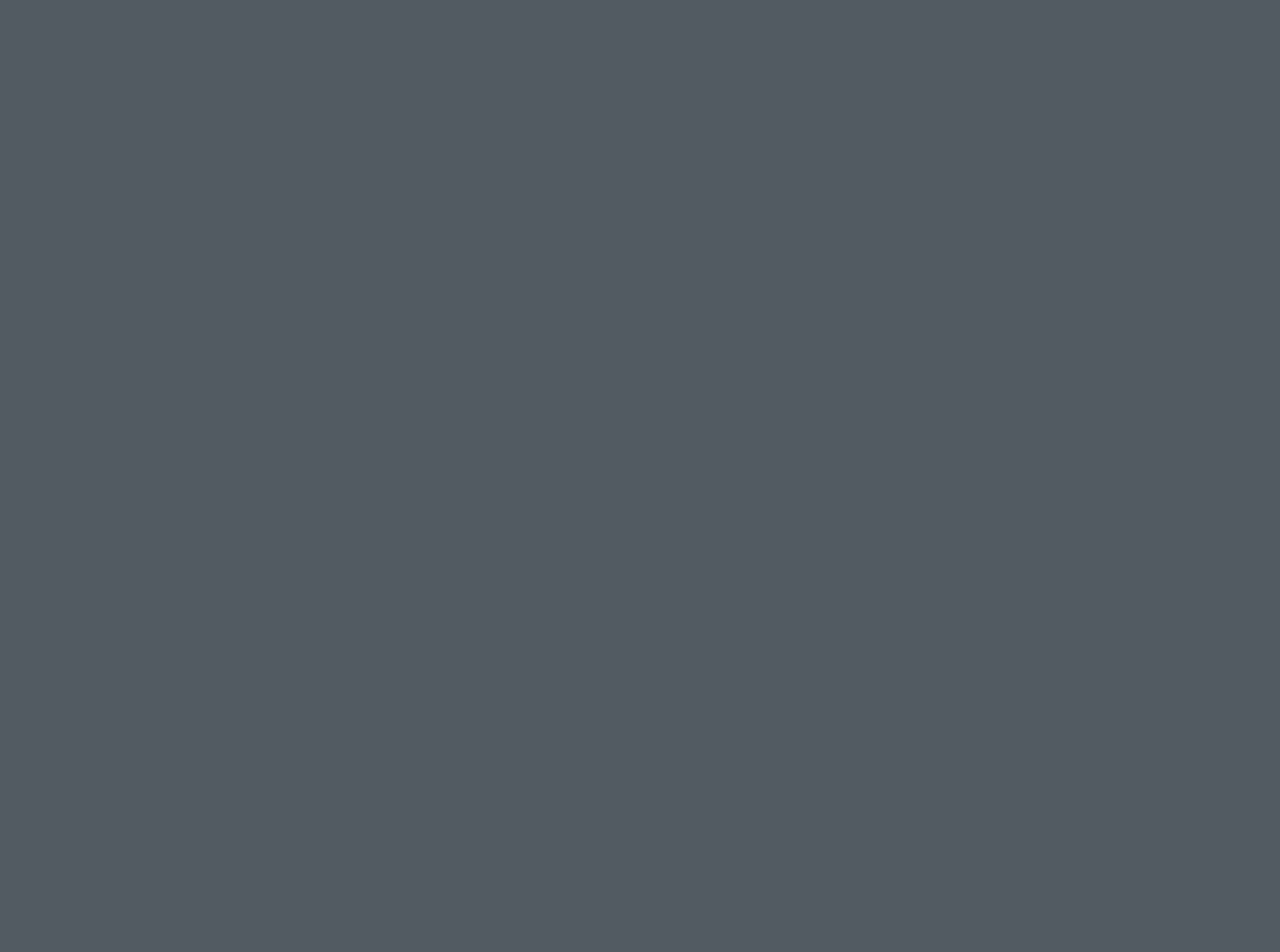
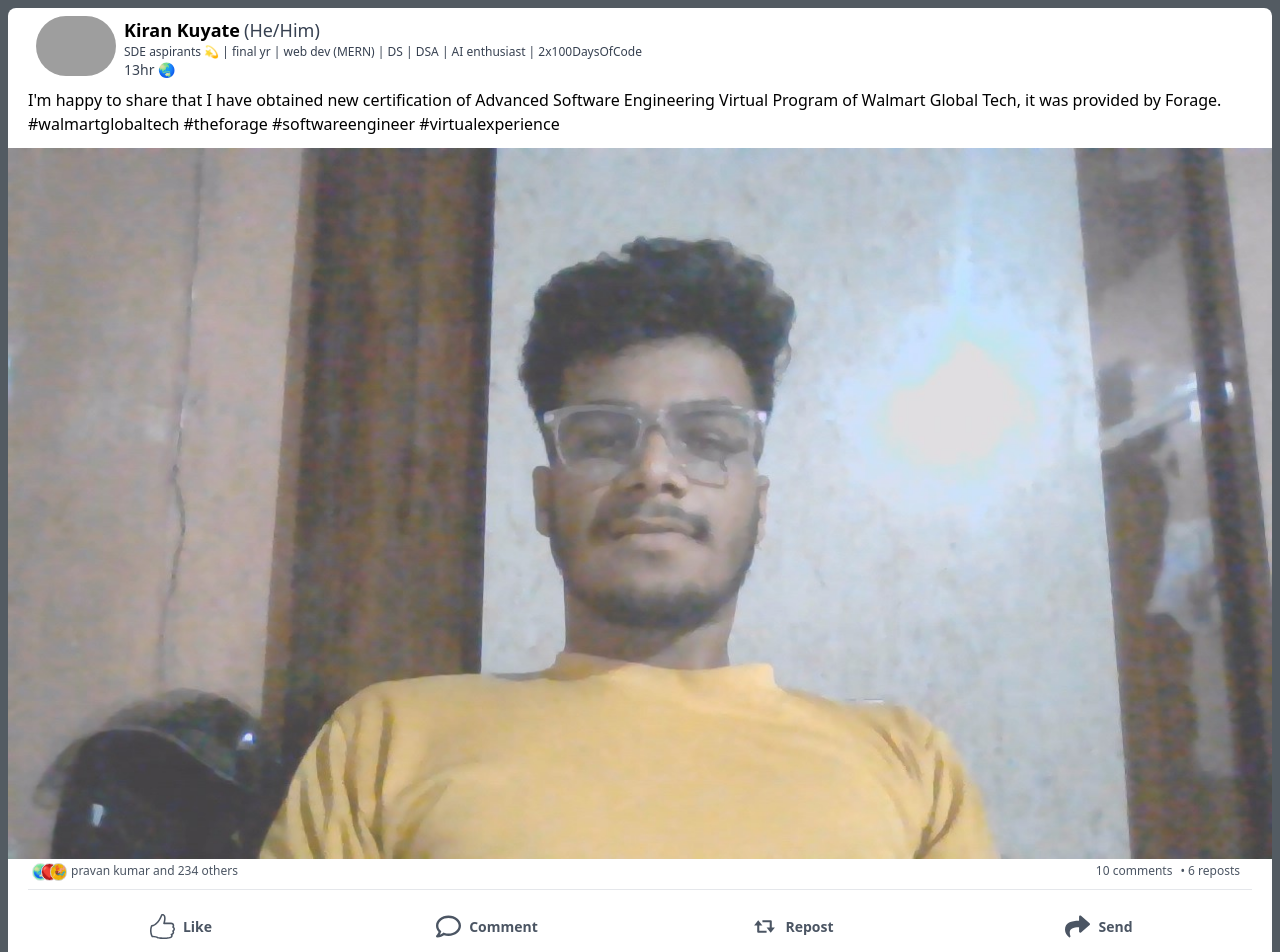
Before and after one commit to kirankuyate2157/Compomponents, a React (Vite) app: page /post in a window 1280 px wide. Before the commit this address had no page. Shown: the top 952 px of the page. Before the commit the page ends 800 px from the top, so only its background shows below. Built offline with nearby package versions, Linux system fonts and the light colour scheme; grey boxes are pictures that could not be loaded.

Commit message:
post card done

```diff
--- a/src/App.jsx
+++ b/src/App.jsx
@@ -1,6 +1,6 @@
 import StartPost from "./components/StartPost";
 import WritePost from "./components/WritePost";
-import EditPhoto from "./components/EditPhoto";
+import Post from "./components/Post";
 
 import { BrowserRouter, Routes, Route } from "react-router-dom";
 function App() {
@@ -14,6 +14,7 @@ function App() {
             path='/write-post/:documentType?/:showPopup3?'
             element={<WritePost />}
           />
+          <Route path='post' element={<Post />} />
         </Routes>
       </BrowserRouter>
     </>
--- /dev/null
+++ b/src/components/Post.jsx
@@ -0,0 +1,85 @@
+import React from "react";
+import myphoto from "./../assets/myphoto.jpg";
+import { SlLike } from "react-icons/sl";
+import { FaRegComment, FaShare } from "react-icons/fa";
+import { BiRepost } from "react-icons/bi";
+
+const Reaction = ({ Icons, title }) => {
+  return (
+    <>
+      <div
+        className={`flex w-full justify-center p-4 my-2 text-gray-600 hover:bg-gray-100 cursor-pointer gap-1 md:gap-2 items-center text-sm md:text-md font-bold rounded-lg`}
+      >
+        <Icons className={`w-[30px] md:w-[25px]  h-auto `} />
+        <span className=''>{title}</span>
+      </div>
+    </>
+  );
+};
+const Post = () => {
+  return (
+    <div className='m-2 rounded-lg bg-white'>
+      <div className='flex text-sm mx-5'>
+        <div className=' w-[10rem] md:w-20 rounded m-2'>
+          <img
+            src='https://avatars.githubusercontent.com/u/84271800?v=4'
+            alt='user profile '
+            className='w-full rounded-full'
+          />
+        </div>
+        <div className='mr-1 my-2  text-gray-700'>
+          <div className='flex justify-start gap-1 text-sm md:text-lg'>
+            <h1 className='font-semibold text-black'>Kiran Kuyate</h1>
+            <span>(He/Him)</span>
+          </div>
+          <p className='flex text-xs overflow-hidden'>
+            SDE aspirants 💫 | final yr | web dev (MERN) | DS | DSA | AI
+            enthusiast | 2x100DaysOfCode
+          </p>
+          <h6>13hr 🌏</h6>
+        </div>
+        <div></div>
+      </div>
+      <div className='text-md mx-5 mb-3'>
+        <p>
+          I'm happy to share that I have obtained new certification of Advanced
+          Software Engineering Virtual Program of Walmart Global Tech, it was
+          provided by Forage. #walmartglobaltech #theforage #softwareengineer
+          #virtualexperience
+        </p>
+      </div>
+      <div>
+        <img src={myphoto} alt='post image' />
+      </div>
+      <div className='mx-5 text-gray-600'>
+        <div className='flex justify-between text-xs p-1  '>
+          <div className='flex gap-1'>
+            <div className='flex items-center'>
+              <span className=' bg-green-300 border rounded-full '>🌏</span>
+              <span className=' bg-red-700  border rounded-full ml-[-8px]'>
+                ❤️
+              </span>
+              <span className=' bg-yellow-500 border border-gray-300  rounded-full ml-[-8px]'>
+                🎉
+              </span>
+            </div>
+            <div> pravan kumar and 234 others</div>
+          </div>
+          <div className='flex px-2 gap-2'>
+            <h6>10 comments</h6>
+            <h6>• 6 reposts</h6>
+          </div>
+        </div>
+        <hr className='mt-1' />
+        <div className='flex w-full mb-2 '>
+          <Reaction Icons={SlLike} title={"Like"} />
+          <Reaction Icons={FaRegComment} title={"Comment"} />
+          <Reaction Icons={BiRepost} title={"Repost"} />
+          <Reaction Icons={FaShare} title={"Send"} />
+        </div>
+      </div>
+    </div>
+  );
+};
+
+export default Post;
```
Also changed, not shown: src/assets/myphoto.jpg (added).
